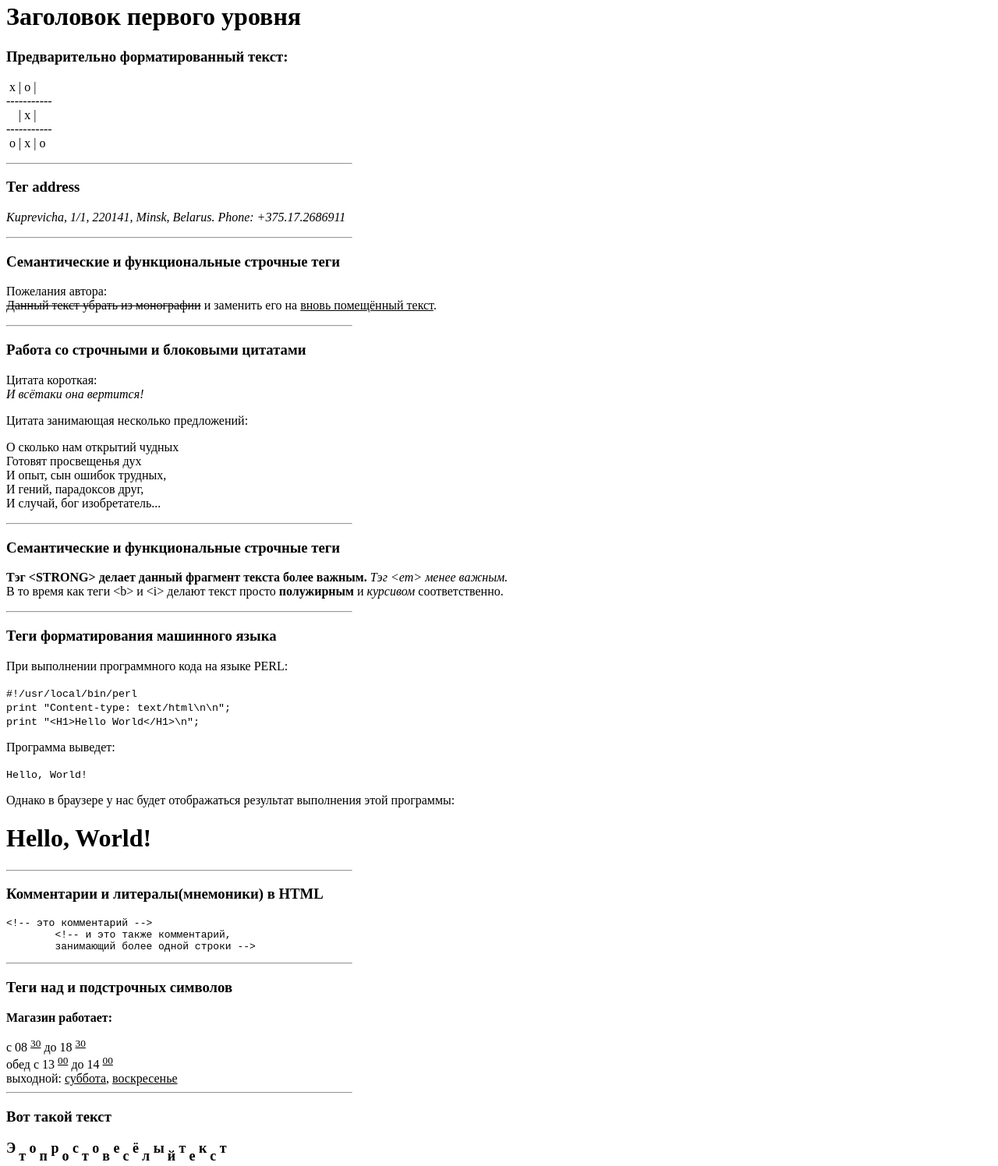
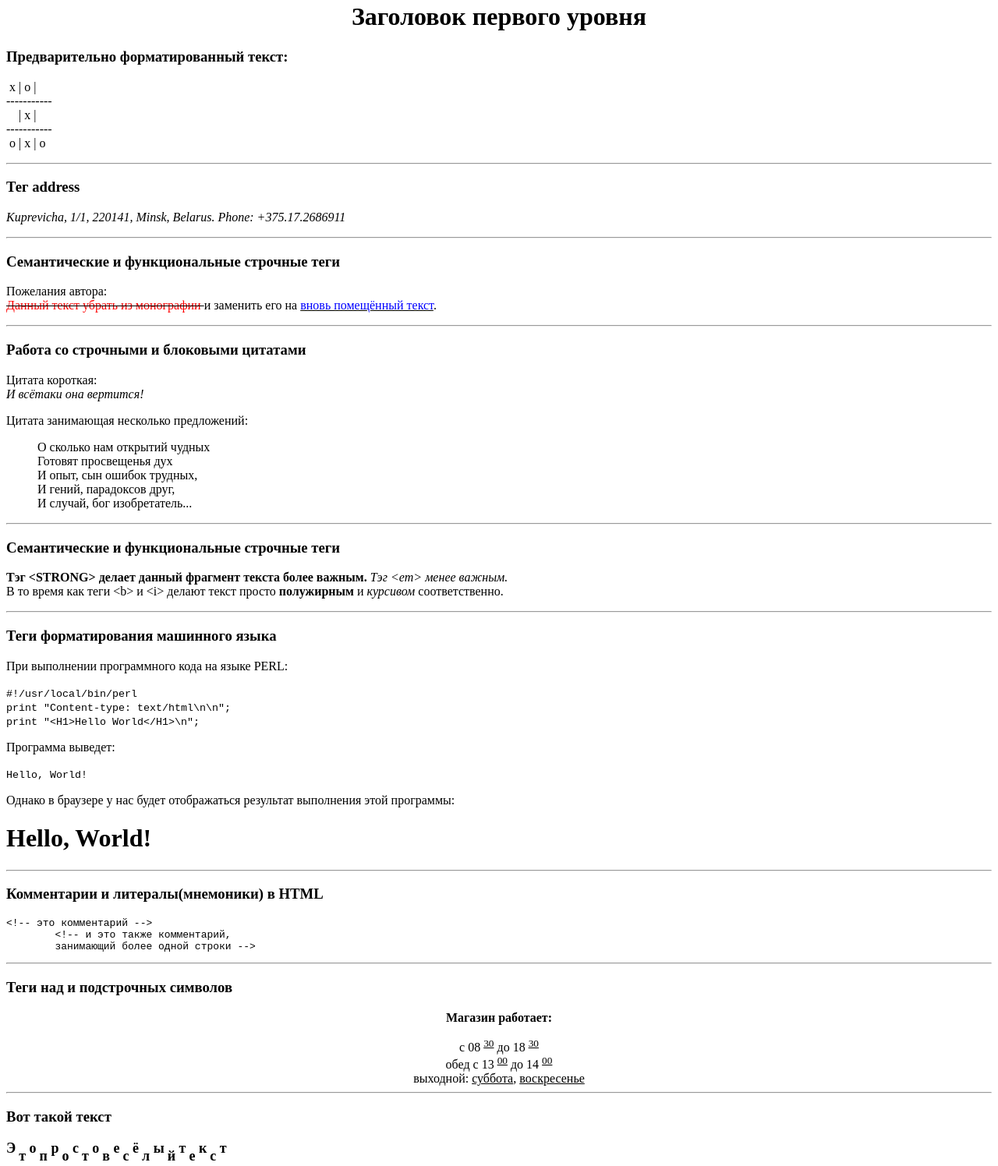
Before and after one commit to OlgaZakhar/OlgaZakharevich, a plain HTML site: page 01_HTML/add/index.html in a window 1280 px wide. Shown: the part 18-1514 px from the top of the page at 78% size. Drawn offline with Linux system fonts and the light colour scheme.

Commit message:
changes lesson1

```diff
--- a/01_HTML/add/index.html
+++ b/01_HTML/add/index.html
@@ -7,7 +7,7 @@
     <title>Document</title>
 </head>
 <body>
-    <h1>  Заголовок первого уровня</h1>
+    <h1> <center> Заголовок первого уровня</center></h1>
     <h3>Предварительно форматированный текст:</h3>
    <p>&nbsp;x | o |<br>
         ‐‐‐‐‐‐‐‐‐‐‐<br>
@@ -15,36 +15,35 @@
         ‐‐‐‐‐‐‐‐‐‐‐<br>
         &nbsp;o | x | o<br>
         </p>
-    <hr width="35%" align="left">
+    <hr>
         <h3>Тег address</h3>
     <p> <em> Kuprevicha, 1/1, 220141, Minsk, Belarus. Phone: +375.17.2686911</em>
         </p>
-    <hr width="35%" align="left">
+    <hr>
 
     <h3>Семантические и функциональные строчные теги</h3>
     <p> Пожелания автора:<br>
-       <s> Данный текст убрать из монографии</s> и заменить его на <u> вновь помещённый текст</u>.<br>
-
+             <s> <font color="red"> Данный текст убрать из монографии </font>  </s> и заменить его на <u> <font color="blue"> вновь помещённый текст</font></u>.<br>
         </p>
-    <hr width="35%" align="left">
+    <hr>
 
     <h3>Работа со строчными и блоковыми цитатами</h3>
     <p>Цитата короткая:<br>
        <em> И всё­таки она вертится! </em>
         </p>
         <p>Цитата занимающая несколько предложений:</p>
-        <p>О сколько нам открытий чудных<br>
+        <p style="margin-left: 40px"> О сколько нам открытий чудных <br>
             Готовят просвещенья дух<br>
             И опыт, сын ошибок трудных,<br>
             И гений, парадоксов друг,<br>
             И случай, бог изобретатель...</p>
-    <hr width="35%" align="left">
+    <hr>
 
     <h3>Семантические и функциональные строчные теги</h3>
     <p><strong> Тэг &lt;STRONG> делает данный фрагмент текста более важным. </strong> <em> Тэг &lt;em> менее важным.</em><br>
         В то время как теги &lt;b> и &lt;i> делают текст просто <strong> полужирным</strong> и <em> курсивом</em> соответственно.
         </p>
-    <hr width="35%" align="left">
+    <hr>
 
     <h3>Теги форматирования машинного языка</h3>
     <p> При выполнении программного кода на языке PERL:</p>
@@ -56,7 +55,7 @@
     <p><small><span style="font-family: 'Courier New';" >Hello, World!<br></span></small> </p>
     <p>Однако в браузере у нас будет отображаться результат выполнения этой программы:</p>
     <h1>Hello, World!</h1>
-    <hr width="35%" align="left">
+    <hr>
 
     <h3>Комментарии и литералы(мнемоники) в HTML</h3>
        <pre>&lt;!‐‐ это комментарий ‐‐>
@@ -65,19 +64,19 @@
 
 
 
-    <hr width="35%" align="left">
+    <hr>
 
     <h3>Теги над­ и подстрочных символов</h3>
-  <p  align="justify"> <strong>Магазин работает:</strong></p>
-  <div>c 08
+    <p> <center> <strong>Магазин работает:</strong></center></p>
+  <div> <center>c 08
        <sup><u> 30</u></sup> до 18
        <sup><u> 30</u></sup><br>
         обед с 13
         <sup><u> 00</u></sup> до 14
         <sup><u> 00</u></sup><br>
         выходной: <u>суббота</u>, <u>воскресенье</u>
-  </div>
-    <hr width="35%" align="left">
+    </center> </div>
+    <hr>
 
     <h3>Вот такой текст</h3>
     <p><strong> <sup> <font size="4">Э</font></sup>
@@ -103,17 +102,17 @@
         <sup> <font size="4">т</font></sup>
         </strong>
         </p>
-    <hr width="35%" align="left">
+    <hr>
 
     <h3>Акроним и курсив</h3>
     <p>ТФ: Y(x)=e
        <sup>&minus; ­iπx</sup>+log <sub>x</sub>4
         </p>
-    <hr width="35%" align="left">
+    <hr>
 
     <h3>Тег small внтури абзаца</h3>
   <p align="right">  <small> Создано при помощи блокнота© </p>
-    <hr width="35%" align="left">
+    <hr>
 
 </body>
 </html>
```
Also changed, not shown: 01_HTML/base/index1.html (+3 -2 lines), 01_HTML/base/index2.html (+5 -4 lines), 01_HTML/base/index3.html (+3 -2 lines).
